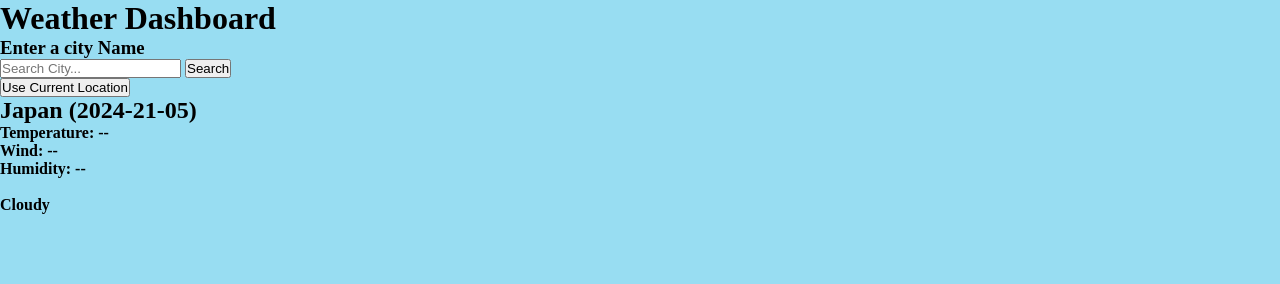
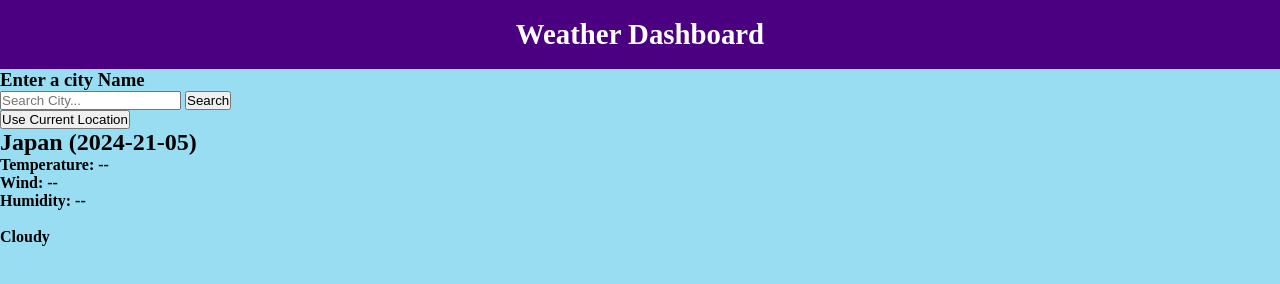
Before and after one commit to aadarshraj02/Weather, a plain HTML site: page index.html in a window 1280 px wide. Drawn offline with Linux system fonts and the light colour scheme.

Commit message:
added styling to h1

```diff
--- a/style.css
+++ b/style.css
@@ -6,3 +6,10 @@
 body {
   background-color: #78d3efc1;
 }
+h1 {
+  font-size: 1.8rem;
+  padding: 18px 0;
+  text-align: center;
+  color: #fff;
+  background-color: indigo;
+}
```
